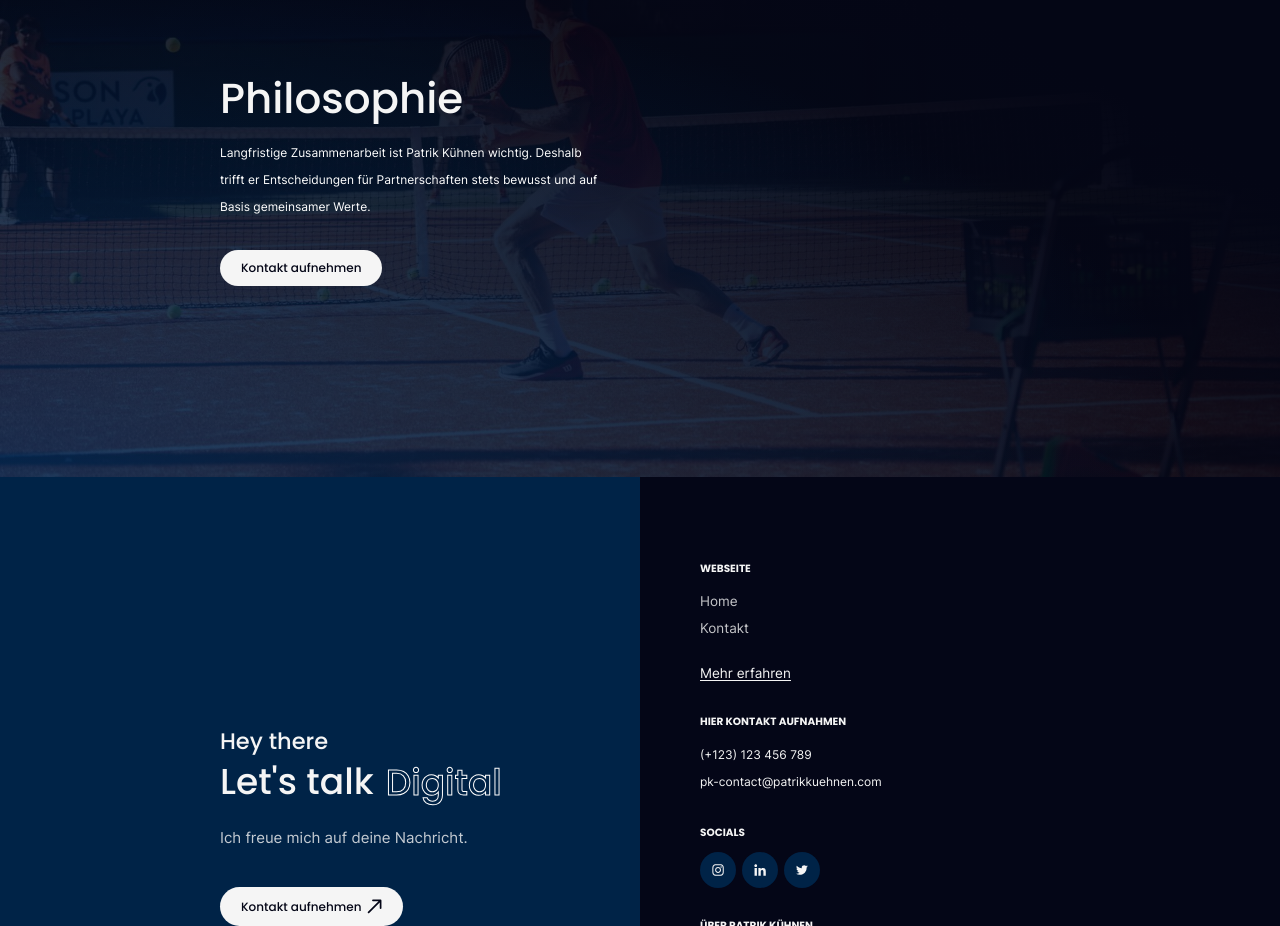
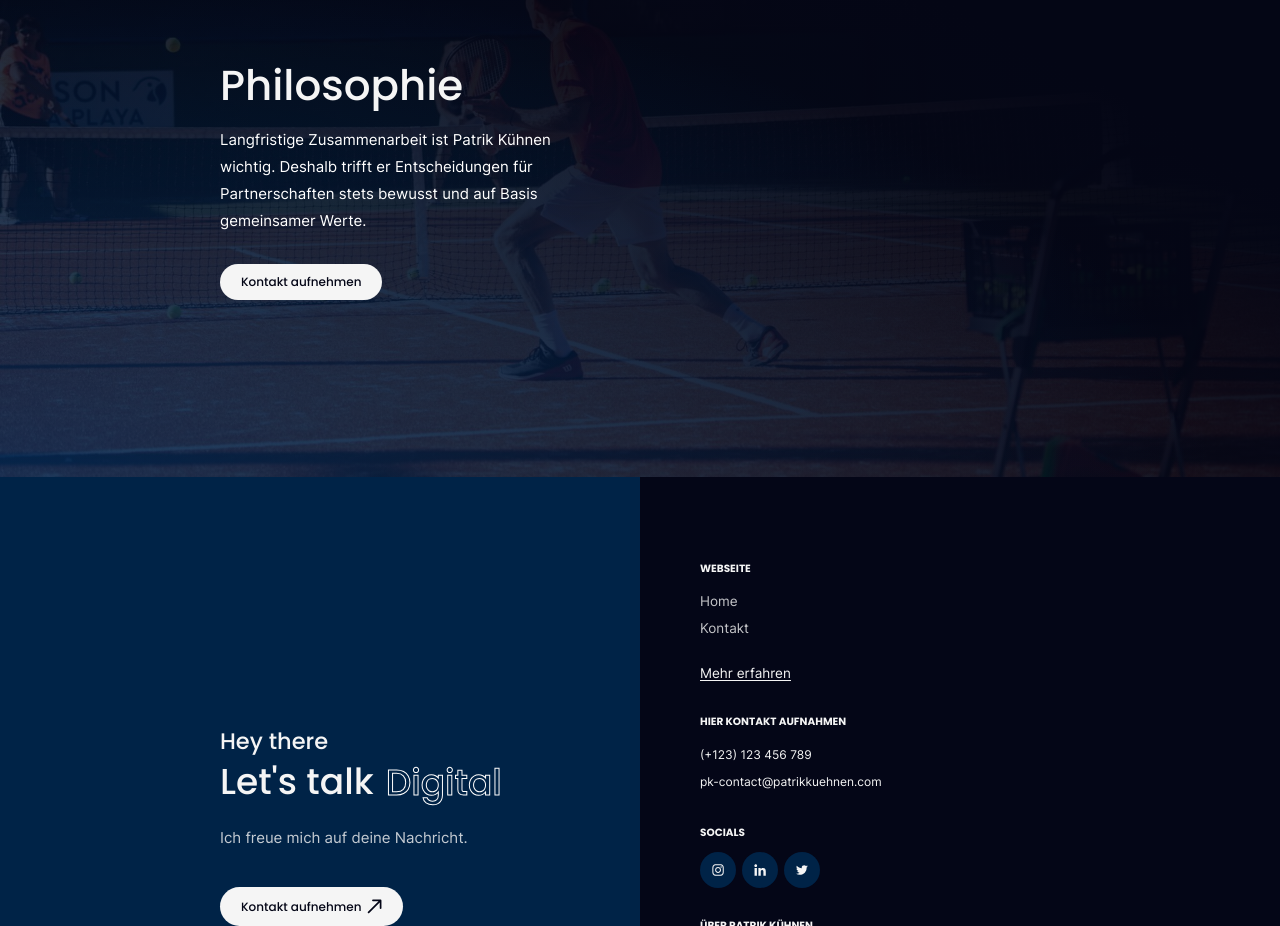
Before and after one commit to nxtyou/patrik-k-hnen, a Next.js app: page / in a window 1280 px wide. Shown: the part 5480-6406 px from the top of the page. Built offline with nearby package versions, Linux system fonts and the light colour scheme.

Commit message:
Increased text size

```diff
--- a/components/Templates/Homepage/Philosophy.jsx
+++ b/components/Templates/Homepage/Philosophy.jsx
@@ -6,7 +6,7 @@ function Philosophy() {
       <div className="mx-auto flex h-[600px] w-full max-w-7xl items-center px-6 sm:px-8 md:px-20 2xl:px-0">
         <div className="max-w-lg">
           <h2 className="text-[3.5rem] font-medium">Philosophie</h2>
-          <p className="mt-3 mb-10 text-[#fff]">
+          <p className="mt-3 mb-10 text-xl text-[#fff]">
             Langfristige Zusammenarbeit ist Patrik Kühnen wichtig. Deshalb trifft er Entscheidungen
             für Partnerschaften stets bewusst und auf Basis gemeinsamer Werte.{' '}
           </p>
```
